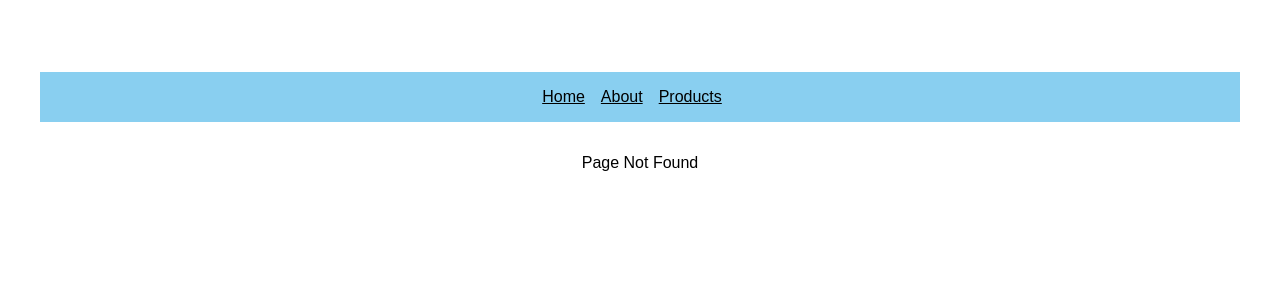
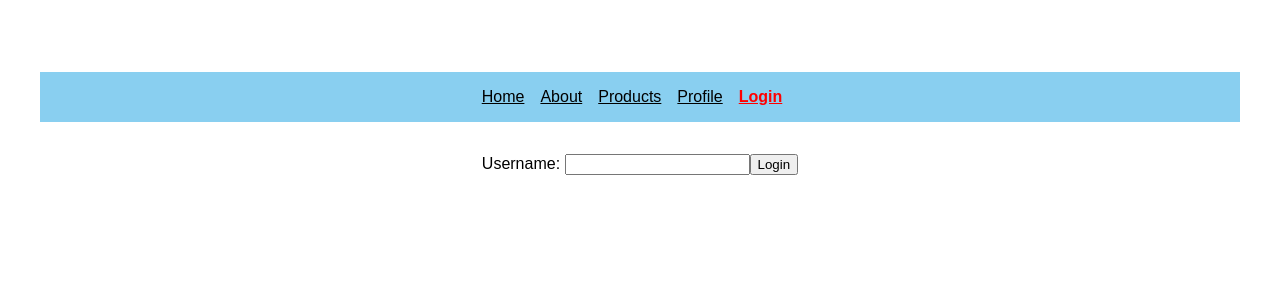
Before and after one commit to fachry99/React-Router, a React (Vite) app in the folder React-Router-Demo/: page /login in a window 1280 px wide. Before the commit this address had no page. Shown: the top 300 px of the page. Built offline with nearby package versions, Linux system fonts and the light colour scheme.

Commit message:
Authentication and Protected Routes

```diff
--- a/React-Router-Demo/src/App.jsx
+++ b/React-Router-Demo/src/App.jsx
@@ -12,11 +12,16 @@
 import { Users } from "./components/Users";
 import { UserDetails } from "./components/UserDetails";
 import { Admin } from "./components/Admin";
+import { Profile } from "./components/Profile";
+import { AuthProvider } from "./components/Auth";
+import { Login } from "./components/Login";
+import { RequireAuth } from "./components/RequireAuth";
 const LazyAbout = React.lazy(() => import("./components/About.jsx"));
 
 function App() {
   return (
     <div className="App">
+      <AuthProvider>
         <Navbar />
         <Routes>
           <Route path="/" element={<Home />} />
@@ -38,8 +43,18 @@
             <Route path=":userId" element={<UserDetails />} />
             <Route path="admin" element={<Admin />} />
           </Route>
+          <Route
+            path="profile"
+            element={
+              <RequireAuth>
+                <Profile />
+              </RequireAuth>
+            }
+          />
+          <Route path="login" element={<Login />} />
           <Route path="*" element={<NoMatch />} />
         </Routes>
+      </AuthProvider>
     </div>
   );
 }
--- /dev/null
+++ b/React-Router-Demo/src/components/Auth.jsx
@@ -0,0 +1,28 @@
+import { createContext, useState, useContext } from "react";
+
+const AuthContext = createContext(null);
+
+export const AuthProvider = ({ children }) => {
+  const [user, setUser] = useState(null);
+  const [token, setToken] = useState(null);
+
+  const login = (user, token) => {
+    setUser(user);
+    setToken(token);
+  };
+
+  const logout = () => {
+    setUser(null);
+    setToken(null);
+  };
+
+  return (
+    <AuthContext.Provider value={{ user, token, login, logout }}>
+      {children}
+    </AuthContext.Provider>
+  );
+};
+
+export const useAuth = () => {
+  return useContext(AuthContext);
+};
--- /dev/null
+++ b/React-Router-Demo/src/components/Login.jsx
@@ -0,0 +1,29 @@
+import { useState } from "react";
+import { useNavigate, useLocation } from "react-router-dom";
+import { useAuth } from "./Auth";
+
+export const Login = () => {
+  const [username, setUsername] = useState("");
+  const navigate = useNavigate();
+  const auth = useAuth();
+  const location = useLocation();
+
+  const redirectPath = location.state?.path ?? "/";
+
+  const handleLogin = () => {
+    auth.login(username);
+    navigate(redirectPath, { replace: true });
+  };
+  return (
+    <div>
+      <label>
+        Username:{" "}
+        <input
+          type="text"
+          onChange={(e) => setUsername(e.target.value)}
+        ></input>
+      </label>
+      <button onClick={handleLogin}>Login</button>
+    </div>
+  );
+};
--- a/React-Router-Demo/src/components/Navbar.jsx
+++ b/React-Router-Demo/src/components/Navbar.jsx
@@ -1,4 +1,5 @@
 import { NavLink } from "react-router-dom";
+import { useAuth } from "./Auth";
 
 export const Navbar = () => {
   const navLinkStyle = ({ isActive }) => {
@@ -9,6 +10,8 @@
       TextDecoration: isActive ? "none" : "underline",
     };
   };
+
+  const auth = useAuth();
   return (
     <nav className="primary-nav">
       <NavLink style={navLinkStyle} to="/">
@@ -20,6 +23,19 @@
       <NavLink style={navLinkStyle} to="/products">
         Products
       </NavLink>
+      <NavLink style={navLinkStyle} to="/Profile">
+        Profile
+      </NavLink>
+      {!auth.user && (
+        <NavLink style={navLinkStyle} to="/login">
+          Login
+        </NavLink>
+      )}
+      {auth.user && (
+        <NavLink style={navLinkStyle} to="/logout">
+          Logout
+        </NavLink>
+      )}
     </nav>
   );
 };
--- /dev/null
+++ b/React-Router-Demo/src/components/Profile.jsx
@@ -0,0 +1,18 @@
+import { useAuth } from "./Auth";
+import { useNavigate } from "react-router-dom";
+
+export const Profile = () => {
+  const auth = useAuth();
+  const navigate = useNavigate();
+
+  const handleLogout = () => {
+    auth.logout();
+    navigate("/");
+  };
+  return (
+    <div>
+      welcome {auth.user}
+      <button onClick={handleLogout}>Logout</button>
+    </div>
+  );
+};
--- /dev/null
+++ b/React-Router-Demo/src/components/RequireAuth.jsx
@@ -0,0 +1,12 @@
+import { useAuth } from "./Auth";
+import { Navigate, useLocation } from "react-router-dom";
+
+export const RequireAuth = ({ children }) => {
+  const location = useLocation();
+  const auth = useAuth();
+
+  if (!auth.user) {
+    return <Navigate to="/login" state={{ path: location.pathname }} />;
+  }
+  return children;
+};
```
Lines whose indentation alone changed are shown as unchanged.
